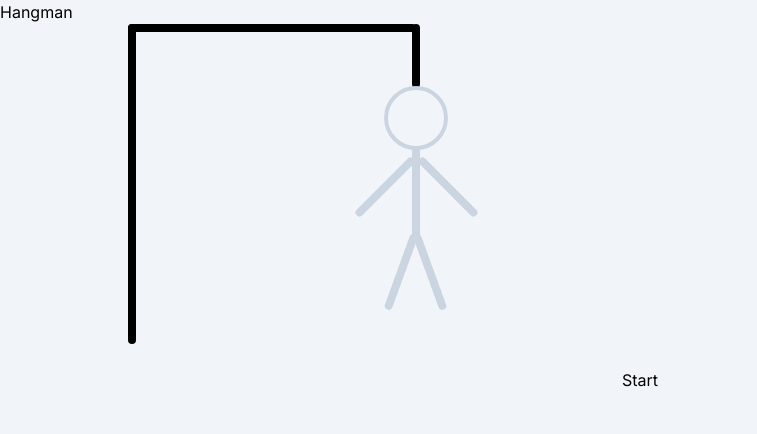
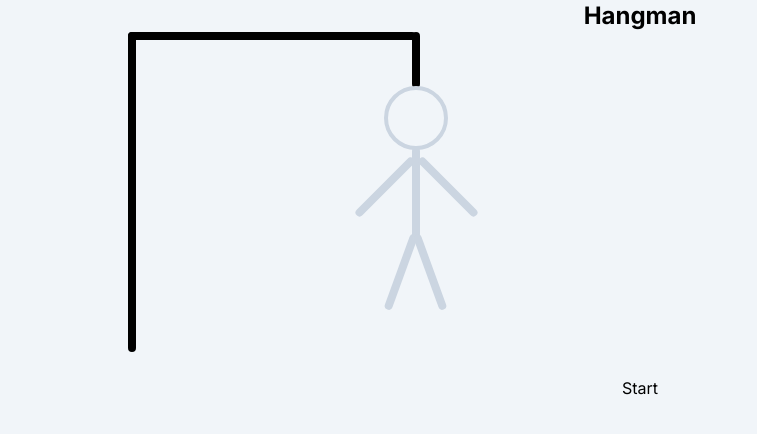
Before and after one commit to asdt560/games-page, a Next.js app: page /hangman in a window 1280 px wide. Shown: the top 434 px of the page, without its empty margins (0-757 px from the left). Built offline with nearby package versions, Linux system fonts and the light colour scheme.

Commit message:
Style page title

```diff
--- a/app/hangman/HangmanGame.tsx
+++ b/app/hangman/HangmanGame.tsx
@@ -68,11 +68,11 @@ const HangmanGame = () => {
 
 
   return (
-    <div className="flex flex-col items-center">
+    <div className="flex flex-col">
       <div className="h-80">
         <div className="h-80 absolute border-4 border-black rounded-full left-32"></div>
         <div className="w-72 absolute border-4 border-black rounded-full left-32"></div>
-        <div className="h-16 absolute border-4 border-black left-[25.75rem] rounded-full"></div>
+        <div className="h-14 absolute border-4 border-black left-[25.75rem] rounded-full"></div>
         <div
           className={
             "w-16 h-16 absolute top-[5.4rem] left-96 border-4 rounded-full"
--- a/app/hangman/page.tsx
+++ b/app/hangman/page.tsx
@@ -2,8 +2,8 @@ import HangmanGame from "./HangmanGame"
 
 export default function Hangman() {
   return (
-    <div className="w-screen h-screen">
-      <h1>Hangman</h1>
+    <div className="w-screen h-screen flex flex-col items-center">
+      <h1 className="text-2xl font-bold">Hangman</h1>
       <HangmanGame />
     </div>
   )
```
